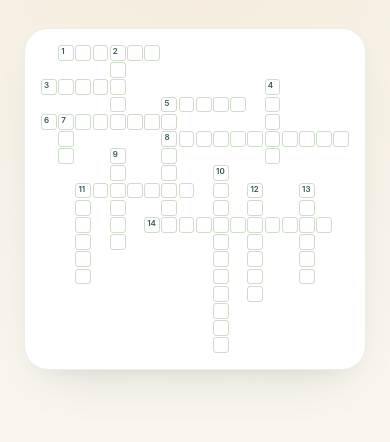
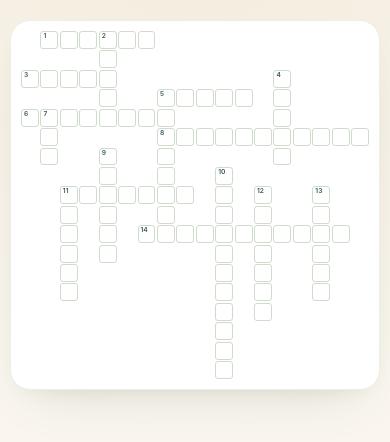
Before and after one commit to sudikshas/crossword_anniversary, a React (Vite) app: page / in a window 390 px wide. Both pictures are taken after a click on the button "Begin Puzzle". Shown: the top 442 px of the page. Built offline with nearby package versions, Linux system fonts and the light colour scheme.

Commit message:
mobile-friendly

```diff
--- a/src/App.css
+++ b/src/App.css
@@ -12,6 +12,24 @@
   align-items: center;
   justify-content: center;
   padding: 24px;
+  animation: screen-fade-in 0.32s ease both;
+}
+
+@keyframes screen-fade-in {
+  from {
+    opacity: 0;
+    transform: translateY(8px);
+  }
+  to {
+    opacity: 1;
+    transform: translateY(0);
+  }
+}
+
+@media (prefers-reduced-motion: reduce) {
+  .screen {
+    animation: none;
+  }
 }
 
 .card {
@@ -105,12 +123,12 @@
   display: flex;
   flex-direction: column;
   align-items: center;
-  gap: 22px;
+  gap: 18px;
   background: #ffffff;
   border: 1px solid rgba(143, 168, 137, 0.18);
   border-radius: 28px;
   box-shadow: var(--shadow-welcome-card);
-  padding: 48px 32px;
+  padding: 36px 24px;
   text-align: center;
 }
 
@@ -179,6 +197,7 @@
 @media (min-width: 480px) {
   .welcome-card {
     padding: 56px 40px;
+    gap: 22px;
   }
 
   .welcome-card-title {
@@ -318,7 +337,8 @@
 .completion-back-button {
   align-self: flex-start;
   margin-left: 8px;
-  padding: 10px 20px;
+  padding: 13px 22px;
+  min-height: 44px;
   border: 1px solid rgba(79, 124, 120, 0.3);
   border-radius: 999px;
   background: #ffffff;
@@ -353,8 +373,17 @@
 
 .puzzle-screen {
   align-items: flex-start;
-  padding-top: 28px;
-  padding-bottom: 110px;
+  padding-top: 20px;
+  /* The clue card is capped at 150px tall (see .clue-card) so this reserved
+     space is guaranteed to always be enough to avoid it ever covering the
+     bottom row of the grid, on any screen size. */
+  padding-bottom: 170px;
+  /* Tighter side padding than the default `.screen` padding (24px) - an
+     18x18 grid needs every extra pixel of width it can get on a small
+     phone, and the puzzle card doesn't need as much breathing room as the
+     welcome/completion cards do. */
+  padding-left: 10px;
+  padding-right: 10px;
   background: radial-gradient(
     circle at 50% -10%,
     var(--color-ivory-deep) 0%,
@@ -368,9 +397,20 @@
   margin: 0 auto;
   background: #ffffff;
   border: 1px solid rgba(143, 168, 137, 0.18);
-  border-radius: 24px;
+  border-radius: 20px;
   box-shadow: var(--shadow-welcome-card);
-  padding: 16px;
+  padding: 10px;
+}
+
+@media (min-width: 480px) {
+  .puzzle-screen {
+    padding-left: 24px;
+    padding-right: 24px;
+  }
+
+  .puzzle-container {
+    padding: 16px;
+  }
 }
 
 @media (min-width: 480px) {
--- a/src/components/ClueCard.css
+++ b/src/components/ClueCard.css
@@ -9,6 +9,13 @@
   padding: 14px 20px calc(14px + env(safe-area-inset-bottom, 0px));
   z-index: 10;
   font-family: var(--font-body-modern);
+  /* Capped so even the longest clue text can never grow tall enough to
+     cover the bottom row of the grid above it - `.puzzle-screen`'s
+     padding-bottom is sized to match this cap. Any clue that would
+     otherwise overflow just scrolls internally instead. */
+  max-height: 150px;
+  overflow-y: auto;
+  -webkit-overflow-scrolling: touch;
 }
 
 .clue-card-header {
@@ -50,8 +57,10 @@
 .clue-card-hint-link {
   display: inline-flex;
   align-items: center;
-  margin-top: 8px;
-  padding: 0;
+  /* Padding (offset by a matching negative margin) enlarges the tap
+     target well past the visible text without shifting the layout. */
+  margin: 4px 0 -10px -4px;
+  padding: 10px 4px;
   border: none;
   background: none;
   color: var(--color-teal);
--- a/src/components/ClueCard.jsx
+++ b/src/components/ClueCard.jsx
@@ -3,12 +3,12 @@ import './ClueCard.css'
 import HintModal from './HintModal'
 import { getHintImagePath } from '../utils/hintImage'
 
-function ClueCard({ word, direction }) {
+function ClueCard({ word, direction, cardRef }) {
   const [showHint, setShowHint] = useState(false)
   const hintImageSrc = getHintImagePath(word.hintImage)
 
   return (
-    <div className="clue-card">
+    <div className="clue-card" ref={cardRef}>
       <div className="clue-card-header">
         <span className="clue-card-number">{word.clueNumber}</span>
         <span className="clue-card-direction">
--- a/src/components/CrosswordGrid.css
+++ b/src/components/CrosswordGrid.css
@@ -43,7 +43,10 @@
   position: absolute;
   top: 1px;
   left: 2px;
-  font-size: 0.5rem;
+  /* Scales with viewport width (which tracks cell size, since the grid is
+     always the same column count) so numbers stay legible on wider phones
+     instead of staying pinned to a tiny fixed size. */
+  font-size: clamp(5.5px, 1.7vw, 9px);
   line-height: 1;
   font-weight: 600;
   color: var(--color-cell-text);
@@ -62,7 +65,7 @@
   outline: none;
   text-align: center;
   font: inherit;
-  font-size: 0.65rem;
+  font-size: clamp(10px, 3.1vw, 16px);
   font-weight: 700;
   color: var(--color-cell-text);
   text-transform: uppercase;
@@ -79,7 +82,7 @@
   position: absolute;
   bottom: 0;
   right: 1px;
-  font-size: 0.5rem;
+  font-size: clamp(5.5px, 1.7vw, 9px);
   line-height: 1;
   font-weight: 700;
   color: var(--color-incorrect-elegant);
--- a/src/components/HintModal.css
+++ b/src/components/HintModal.css
@@ -7,6 +7,7 @@
   justify-content: center;
   padding: 32px 24px;
   z-index: 100;
+  animation: hint-modal-fade-in 0.2s ease both;
 }
 
 .hint-modal-content {
@@ -14,6 +15,34 @@
   max-width: 100%;
   max-height: 100%;
   display: flex;
+  animation: hint-modal-pop-in 0.22s ease both;
+}
+
+@keyframes hint-modal-fade-in {
+  from {
+    opacity: 0;
+  }
+  to {
+    opacity: 1;
+  }
+}
+
+@keyframes hint-modal-pop-in {
+  from {
+    opacity: 0;
+    transform: scale(0.96);
+  }
+  to {
+    opacity: 1;
+    transform: scale(1);
+  }
+}
+
+@media (prefers-reduced-motion: reduce) {
+  .hint-modal-overlay,
+  .hint-modal-content {
+    animation: none;
+  }
 }
 
 .hint-modal-image {
--- a/src/screens/PuzzleScreen.jsx
+++ b/src/screens/PuzzleScreen.jsx
@@ -21,8 +21,10 @@ function PuzzleScreen({ onComplete }) {
 
   const [selection, setSelection] = useState(null)
   const [cellEntries, setCellEntries] = useState({})
+  const [clueCardHeight, setClueCardHeight] = useState(0)
 
   const hasCompletedRef = useRef(false)
+  const clueCardRef = useRef(null)
 
   const activeWord = selection
     ? cellIndex.get(cellKey(selection.row, selection.col))?.[selection.direction]
@@ -37,6 +39,26 @@ function PuzzleScreen({ onComplete }) {
     () => new Set(activeWordCells.map(({ row, col }) => cellKey(row, col))),
     [activeWordCells]
   )
+
+  // The clue card is pinned to the bottom of the screen and its height
+  // varies with clue text length, so the grid's bottom padding is kept in
+  // sync with its real measured height (rather than a fixed worst-case
+  // value) to avoid either overlapping the grid or leaving a big empty gap
+  // below it for short clues.
+  useEffect(() => {
+    const element = clueCardRef.current
+    if (!element) {
+      setClueCardHeight(0)
+      return
+    }
+
+    const observer = new ResizeObserver((entries) => {
+      const height = entries[0]?.contentRect.height
+      if (height != null) setClueCardHeight(height)
+    })
+    observer.observe(element)
+    return () => observer.disconnect()
+  }, [activeWord])
 
   const solvedWordIds = useMemo(() => {
     const solved = new Set()
@@ -203,8 +225,21 @@ function PuzzleScreen({ onComplete }) {
     }
   }
 
+  // Falls back to the CSS class's own (safely oversized) default until the
+  // clue card's real height has actually been measured, so there's never a
+  // frame where the reserved space is too small and the card overlaps the
+  // grid - it just briefly reserves more space than strictly necessary.
+  const reservedBottomSpace = !activeWord
+    ? undefined
+    : clueCardHeight
+      ? `${clueCardHeight + 24}px`
+      : undefined
+
   return (
-    <div className="screen puzzle-screen">
+    <div
+      className="screen puzzle-screen"
+      style={reservedBottomSpace ? { paddingBottom: reservedBottomSpace } : undefined}
+    >
       <div className="puzzle-container">
         <CrosswordGrid
           grid={grid}
@@ -217,7 +252,11 @@ function PuzzleScreen({ onComplete }) {
         />
       </div>
       {activeWord && (
-        <ClueCard word={activeWord} direction={selection.direction} />
+        <ClueCard
+          word={activeWord}
+          direction={selection.direction}
+          cardRef={clueCardRef}
+        />
       )}
     </div>
   )
```
